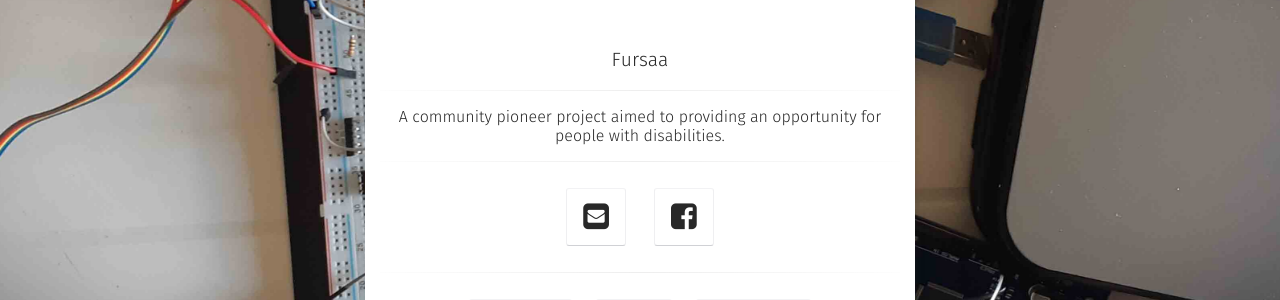
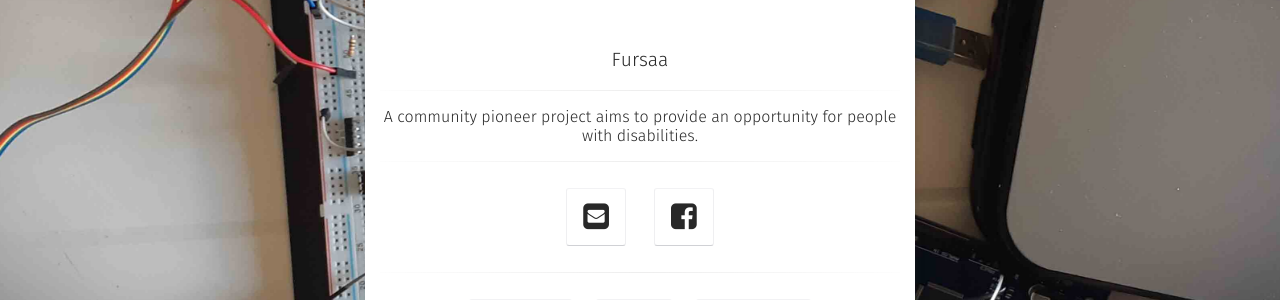
Before and after one commit to Fursaa/fursaa.github.io, a Jekyll site: the page built from index.html, in a window 1280 px wide. Shown: the part 366-666 px from the top of the page. Built offline with Jekyll 4.4.1, drawn with Linux system fonts in a browser that asks for light colours; some web fonts are replaced.

Commit message:
Update _config.yml

```diff
--- a/_config.yml
+++ b/_config.yml
@@ -1,6 +1,6 @@
 # Site
 title:              Fursaa
-bio:                'A community pioneer project aimed to providing an opportunity for people with disabilities.'
+bio:                'A community pioneer project aims to provide an opportunity for people with disabilities.'
 description:        "Fursaa means a Chance, and every one deserves it."
 reading_time:       false
 words_per_minute:   200
```
